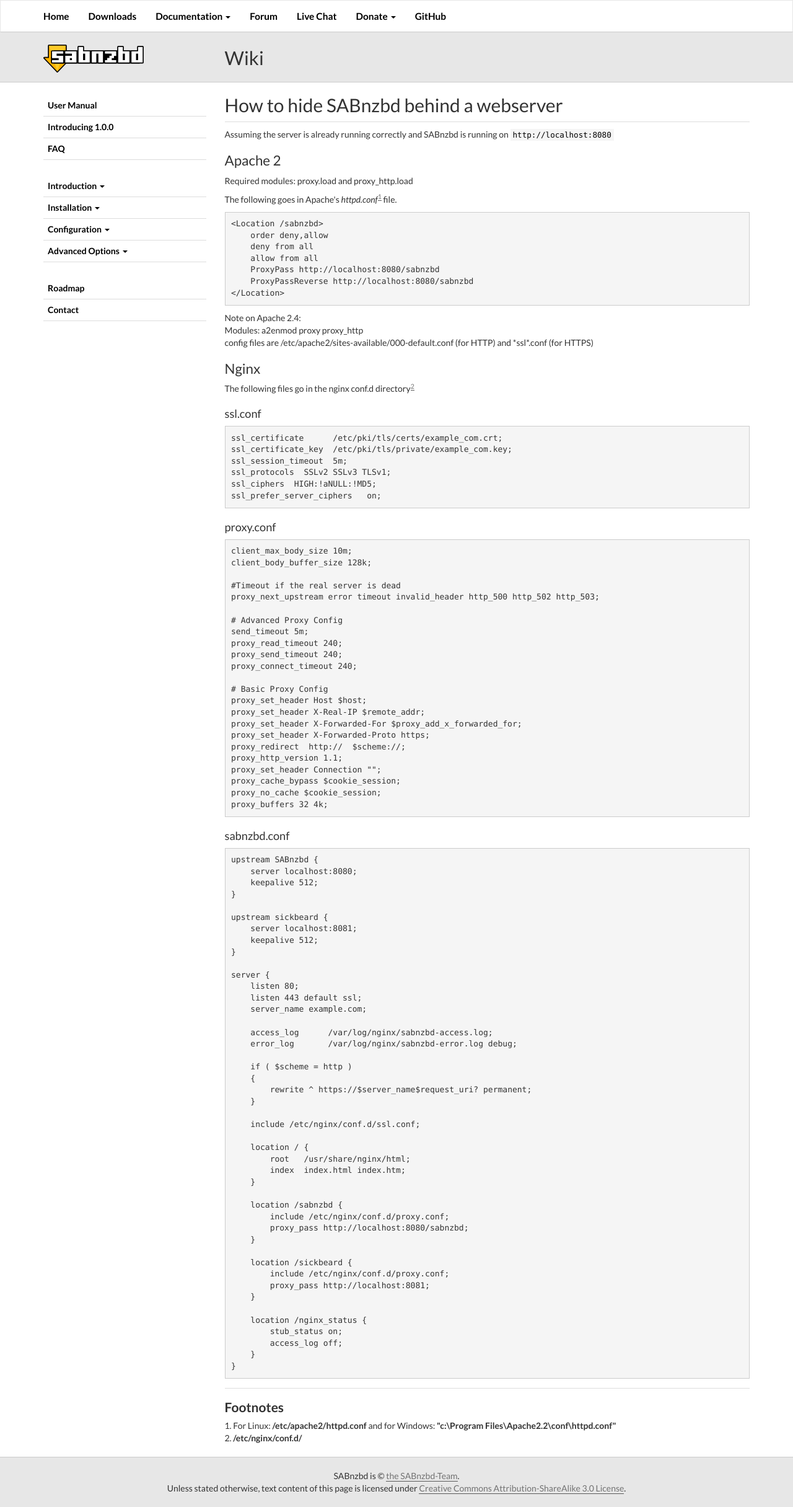
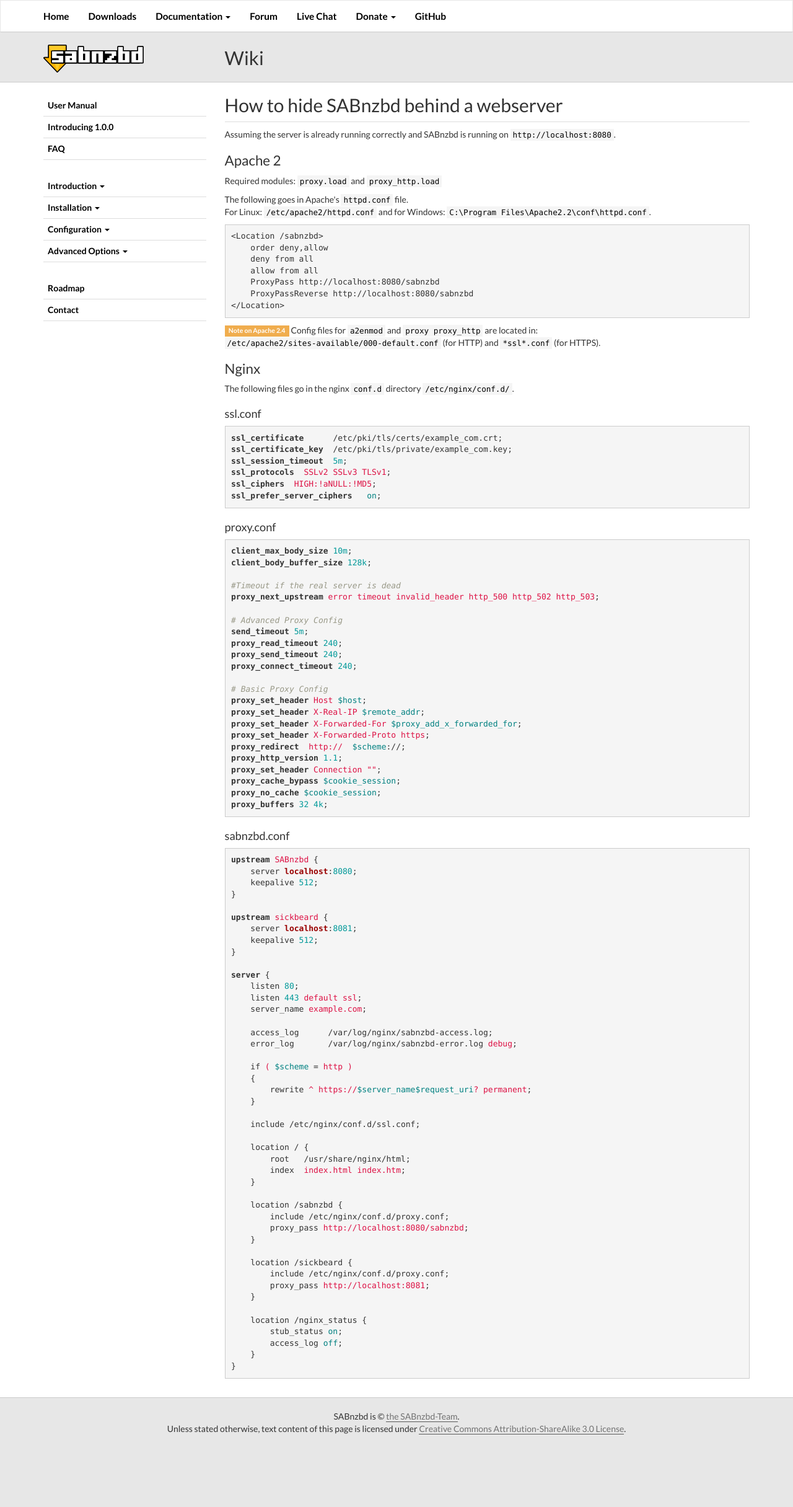
Before and after one commit to sabnzbd/sabnzbd.github.io, a Jekyll site: the page built from wiki/extra/howto-apache.html, in a window 1280 px wide. Shown: the whole page at 62% size. Built offline with Jekyll 4.4.1, drawn with Linux system fonts in a browser that asks for light colours; after the commit the page ends 2335 px from its top, so only the background shows below that.

Commit message:
Update Apache

```diff
--- a/css/sabnzbd.css
+++ b/css/sabnzbd.css
@@ -347,6 +347,10 @@
     font-size: 1em;
 }
 
+h2 .label {
+    font-size: 0.5em;
+}
+
 /*** */
 footer {
     background-color: #e7e7e7;
@@ -473,3 +477,67 @@
         display: none;
     }
 }
+
+/**
+    Highlighting
+**/
+.highlight  { background: #ffffff; }
+.highlight .c { color: #999988; font-style: italic } /* Comment */
+.highlight .err { color: #a61717; background-color: #e3d2d2 } /* Error */
+.highlight .k { font-weight: bold } /* Keyword */
+.highlight .o { font-weight: bold } /* Operator */
+.highlight .cm { color: #999988; font-style: italic } /* Comment.Multiline */
+.highlight .cp { color: #999999; font-weight: bold } /* Comment.Preproc */
+.highlight .c1 { color: #999988; font-style: italic } /* Comment.Single */
+.highlight .cs { color: #999999; font-weight: bold; font-style: italic } /* Comment.Special */
+.highlight .gd { color: #000000; background-color: #ffdddd } /* Generic.Deleted */
+.highlight .gd .x { color: #000000; background-color: #ffaaaa } /* Generic.Deleted.Specific */
+.highlight .ge { font-style: italic } /* Generic.Emph */
+.highlight .gr { color: #aa0000 } /* Generic.Error */
+.highlight .gh { color: #999999 } /* Generic.Heading */
+.highlight .gi { color: #000000; background-color: #ddffdd } /* Generic.Inserted */
+.highlight .gi .x { color: #000000; background-color: #aaffaa } /* Generic.Inserted.Specific */
+.highlight .go { color: #888888 } /* Generic.Output */
+.highlight .gp { color: #555555 } /* Generic.Prompt */
+.highlight .gs { font-weight: bold } /* Generic.Strong */
+.highlight .gu { color: #aaaaaa } /* Generic.Subheading */
+.highlight .gt { color: #aa0000 } /* Generic.Traceback */
+.highlight .kc { font-weight: bold } /* Keyword.Constant */
+.highlight .kd { font-weight: bold } /* Keyword.Declaration */
+.highlight .kp { font-weight: bold } /* Keyword.Pseudo */
+.highlight .kr { font-weight: bold } /* Keyword.Reserved */
+.highlight .kt { color: #445588; font-weight: bold } /* Keyword.Type */
+.highlight .m { color: #009999 } /* Literal.Number */
+.highlight .s { color: #d14 } /* Literal.String */
+.highlight .na { color: #008080 } /* Name.Attribute */
+.highlight .nb { color: #0086B3 } /* Name.Builtin */
+.highlight .nc { color: #445588; font-weight: bold } /* Name.Class */
+.highlight .no { color: #008080 } /* Name.Constant */
+.highlight .ni { color: #800080 } /* Name.Entity */
+.highlight .ne { color: #990000; font-weight: bold } /* Name.Exception */
+.highlight .nf { color: #990000; font-weight: bold } /* Name.Function */
+.highlight .nn { color: #555555 } /* Name.Namespace */
+.highlight .nt { color: #000080 } /* Name.Tag */
+.highlight .nv { color: #008080 } /* Name.Variable */
+.highlight .ow { font-weight: bold } /* Operator.Word */
+.highlight .w { color: #bbbbbb } /* Text.Whitespace */
+.highlight .mf { color: #009999 } /* Literal.Number.Float */
+.highlight .mh { color: #009999 } /* Literal.Number.Hex */
+.highlight .mi { color: #009999 } /* Literal.Number.Integer */
+.highlight .mo { color: #009999 } /* Literal.Number.Oct */
+.highlight .sb { color: #d14 } /* Literal.String.Backtick */
+.highlight .sc { color: #d14 } /* Literal.String.Char */
+.highlight .sd { color: #d14 } /* Literal.String.Doc */
+.highlight .s2 { color: #d14 } /* Literal.String.Double */
+.highlight .se { color: #d14 } /* Literal.String.Escape */
+.highlight .sh { color: #d14 } /* Literal.String.Heredoc */
+.highlight .si { color: #d14 } /* Literal.String.Interpol */
+.highlight .sx { color: #d14 } /* Literal.String.Other */
+.highlight .sr { color: #009926 } /* Literal.String.Regex */
+.highlight .s1 { color: #d14 } /* Literal.String.Single */
+.highlight .ss { color: #990073 } /* Literal.String.Symbol */
+.highlight .bp { color: #999999 } /* Name.Builtin.Pseudo */
+.highlight .vc { color: #008080 } /* Name.Variable.Class */
+.highlight .vg { color: #008080 } /* Name.Variable.Global */
+.highlight .vi { color: #008080 } /* Name.Variable.Instance */
+.highlight .il { color: #009999 } /* Literal.Number.Integer.Long */
--- a/wiki/extra/howto-apache.html
+++ b/wiki/extra/howto-apache.html
@@ -1,39 +1,41 @@
 ---
 title: How to hide SABnzbd behind a webserver
 ---
-    <p>Assuming the server is already running correctly and SABnzbd is running on <code>http://localhost:8080</code></p>
-    <h2 id="toc0"><span>Apache 2</span></h2>
-    <p>Required modules: proxy.load and proxy_http.load</p>
-    <p>The following goes in Apache's <em>httpd.conf</em><sup class="footnoteref"><a id="footnoteref-1" href="#footnote-1">1</a></sup> file.</p>
-    <div class="code">
-        <pre><code>&lt;Location /sabnzbd&gt;
+<p>Assuming the server is already running correctly and SABnzbd is running on <code>http://localhost:8080</code>.</p>
+
+<h2>Apache 2</h2>
+<p>Required modules: <code>proxy.load</code> and <code>proxy_http.load</code></p>
+<p>The following goes in Apache's <code>httpd.conf</code> file. <br>For Linux: <code>/etc/apache2/httpd.conf</code> and for Windows: <code>C:\Program Files\Apache2.2\conf\httpd.conf</code>.</p>
+
+{% highlight apacheconf %}
+<Location /sabnzbd>
     order deny,allow
     deny from all
     allow from all
     ProxyPass http://localhost:8080/sabnzbd
     ProxyPassReverse http://localhost:8080/sabnzbd
-&lt;/Location&gt;</code>
-</pre>
-    </div>
-    <p>Note on Apache 2.4:<br>
-        Modules: a2enmod proxy proxy_http<br>
-        config files are /etc/apache2/sites-available/000-default.conf (for HTTP) and *ssl*.conf (for HTTPS)
-    </p>
-    <h2 id="toc1"><span>Nginx</span></h2>
-    <p>The following files go in the nginx conf.d directory<sup class="footnoteref"><a id="footnoteref-2" href="#footnote-2">2</a></sup></p>
-    <h3 id="toc2"><span>ssl.conf</span></h3>
-    <div class="code">
-        <pre><code>ssl_certificate      /etc/pki/tls/certs/example_com.crt;
+</Location>
+{% endhighlight %}
+
+<p><span class="label label-warning">Note on Apache 2.4</span>
+Config files for <code>a2enmod</code> and <code>proxy proxy_http</code> are located in:
+<code>/etc/apache2/sites-available/000-default.conf</code> (for HTTP) and <code>*ssl*.conf</code> (for HTTPS).</p>
+
+<h2 id="toc1"><span>Nginx</span></h2>
+<p>The following files go in the nginx <code>conf.d</code> directory <code>/etc/nginx/conf.d/</code>.</p>
+<h3 id="toc2"><span>ssl.conf</span></h3>
+{% highlight nginx %}
+ssl_certificate      /etc/pki/tls/certs/example_com.crt;
 ssl_certificate_key  /etc/pki/tls/private/example_com.key;
 ssl_session_timeout  5m;
 ssl_protocols  SSLv2 SSLv3 TLSv1;
 ssl_ciphers  HIGH:!aNULL:!MD5;
-ssl_prefer_server_ciphers   on;</code>
-</pre>
-    </div>
-    <h3 id="toc3"><span>proxy.conf</span></h3>
-    <div class="code">
-        <pre><code>client_max_body_size 10m;
+ssl_prefer_server_ciphers   on;
+{% endhighlight %}
+
+<h3 id="toc3"><span>proxy.conf</span></h3>
+{% highlight nginx %}
+client_max_body_size 10m;
 client_body_buffer_size 128k;
 
 #Timeout if the real server is dead
@@ -55,12 +57,12 @@
 proxy_set_header Connection "";
 proxy_cache_bypass $cookie_session;
 proxy_no_cache $cookie_session;
-proxy_buffers 32 4k;</code>
-</pre>
-    </div>
-    <h3 id="toc4"><span>sabnzbd.conf</span></h3>
-    <div class="code">
-        <pre><code>upstream SABnzbd {
+proxy_buffers 32 4k;
+{% endhighlight %}
+
+<h3 id="toc4"><span>sabnzbd.conf</span></h3>
+{% highlight nginx %}
+upstream SABnzbd {
     server localhost:8080;
     keepalive 512;
 }
@@ -104,11 +106,5 @@
         stub_status on;
         access_log off;
     }
-}</code>
-</pre>
-    </div>
-    <div class="footnotes-footer">
-        <div class="title">Footnotes</div>
-        <div class="footnote-footer" id="footnote-1">1. For Linux: <strong>/etc/apache2/httpd.conf</strong> and for Windows: <strong>"c:\Program Files\Apache2.2\conf\httpd.conf"</strong></div>
-        <div class="footnote-footer" id="footnote-2">2. <strong>/etc/nginx/conf.d/</strong></div>
-    </div>
+}
+{% endhighlight %}
```
